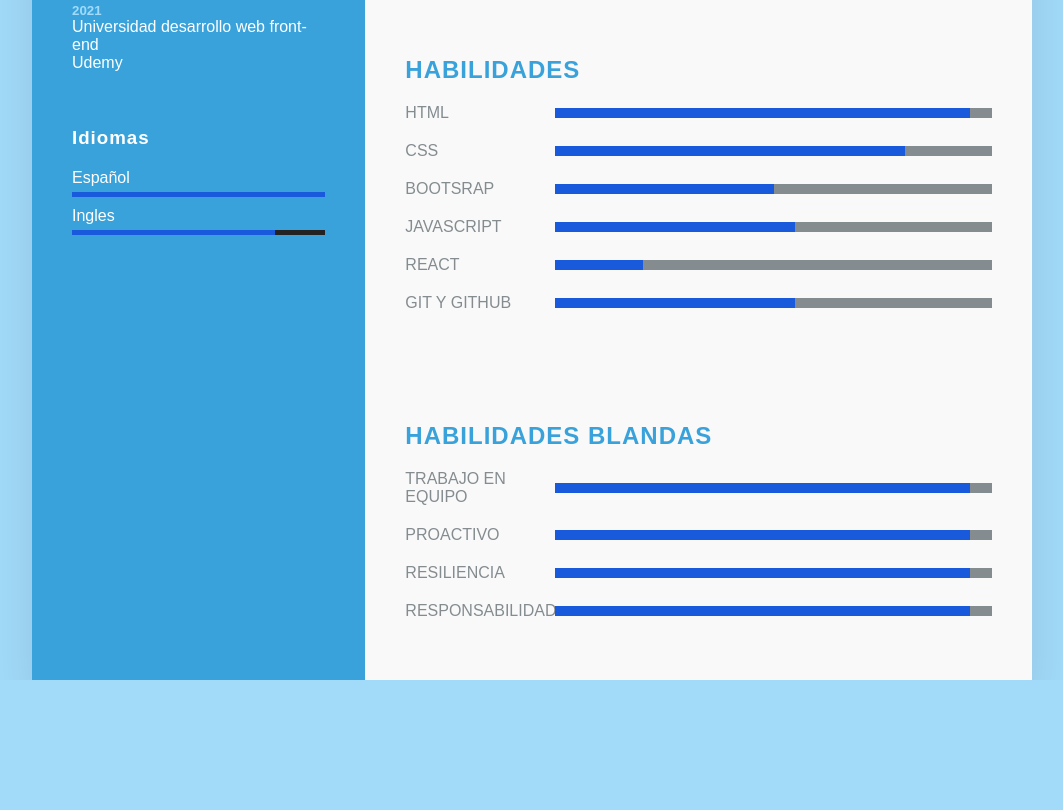
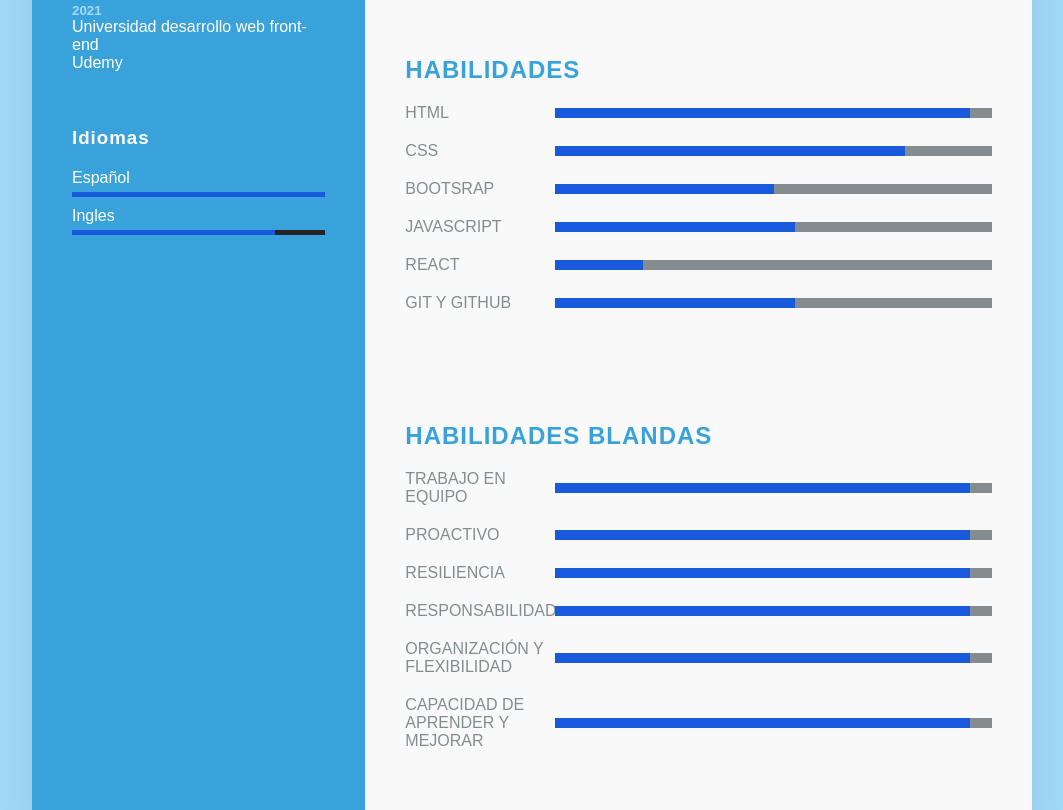
Before and after one commit to FacuBenitez/CV, a plain HTML site: page index.html in a window 1280 px wide. Shown: the part 694-1504 px from the top of the page, without its empty margins (108-1171 px from the left). Before the commit the page ends 1374 px from the top, so only its background shows below. Drawn offline with Linux system fonts and the light colour scheme.

Commit message:
Update index.html

```diff
--- a/index.html
+++ b/index.html
@@ -230,6 +230,18 @@
                                 <div style="width: 95%;"></div>
                             </div>
                         </div>
+                        <div class="box">
+                            <h4>Organización y flexibilidad</h4>
+                            <div class="porcentaje">
+                                <div style="width: 95%;"></div>
+                            </div>
+                        </div>
+                        <div class="box">
+                            <h4>Capacidad de aprender y mejorar</h4>
+                            <div class="porcentaje">
+                                <div style="width: 95%;"></div>
+                            </div>
+                        </div>
                     </div>
 
 
```
